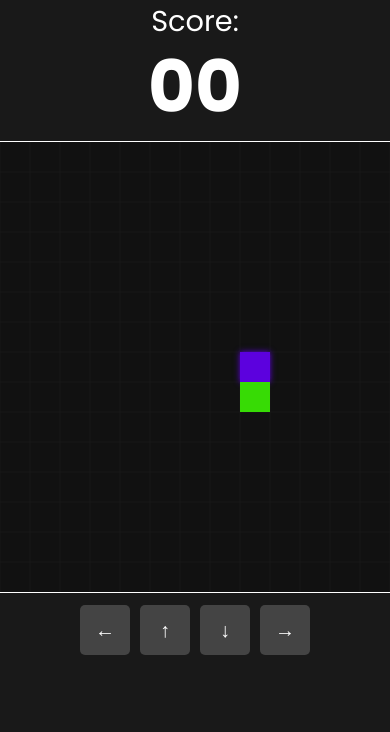
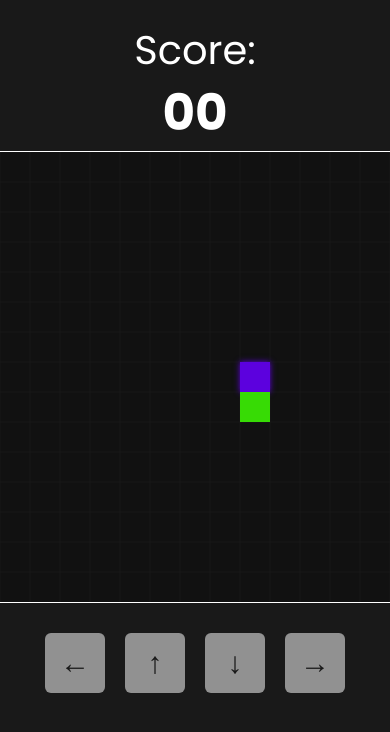
Before and after one commit to jziulkoski/snake-game, a plain HTML site: page index.html in a window 390 px wide. Shown: the top 732 px of the page. Drawn offline with Linux system fonts and the light colour scheme.

Commit message:
upgrade responsive arrows

```diff
--- a/style.css
+++ b/style.css
@@ -25,14 +25,15 @@ canvas {
     display: flex;
     flex-direction: column;
     align-items: center;
-    font-size: 1.8rem;
+    font-size: 2vw;
+    margin-top: 2vw;
 }
 
 .score-value {
     font-weight: 700;
-    font-size: 4.5rem;
+    font-size: 5vw;
     display: block;
-    margin-top: -10px;
+    margin-top: -1vw;
 }
 
 .menu-screen {
@@ -46,62 +47,80 @@ canvas {
 .game-over {
     text-transform: uppercase;
     font-weight: 700;
-    font-size: 3rem;
+    font-size: 3vw;
 }
 
 .final-score {
     font-weight: 500;
-    font-size: 1.5rem;
+    font-size: 2vw;
 }
 
 .btn-play {
     border: none;
-    border-radius: 100px;
+    border-radius: 5%;
     background-color: #37db05;
-    padding: 20px 30px;
-    font-size: 1rem;
+    padding: 1vw 2vw;
+    font-size: 1vw;
     font-weight: 600;
     color: #191919;
-    margin-top: 40px;
+    margin-top: 3vw;
     display: flex;
     align-items: center;
     justify-content: center;
-    gap: 5px;
+    gap: 1vw;
     cursor: pointer;
+    transition: 0.2s;
 }
 
 .btn-play:hover {
-    background-color: #191919;
+    background-color: #484848;
     color: #37db05;
 }
 
-/* Responsive button */
+/* RESPONSIVE VERSION */
 .arrow-mobile {
     display: none;
-    width: 100%;
-    display: flex;
-    justify-content: center;
-    align-items: center;
-    gap: 10px;
+    margin-top: 30px;
+    gap: 20px;
 }
 
 .arrow-mobile button {
-    width: 50px;
-    height: 50px;
-    font-size: 20px;
-    background-color: #444;
-    color: white;
+    text-align: center;
+
+    width: 60px;
+    height: 60px;
+    font-size: 30px;
+
+    background-color: #919191;
+    color: #191919;
     border: none;
-    border-radius: 5px;
-    margin-top: 3%;
-    display: none;
+    border-radius: 10%;
 }
 
-@media screen and (max-width: 600px) {
+@media screen and (max-width: 820px) {
     .arrow-mobile {
         display: flex;
     }
-    .arrow-mobile button {
-        display: block;
+
+    .score {
+        font-size: 40px;
+        margin-top: 20px;
+    }
+
+    .score-value {
+        font-size: 50px;
+    }
+
+    .game-over {
+        font-size: 45px;
+    }
+
+    .final-score {
+        font-size: 40px;
+    }
+
+    .btn-play {
+        font-size: 25px;
+        gap: 1vw;
     }
 }
```
Also changed, not shown: index.html (+1 -1 lines).
